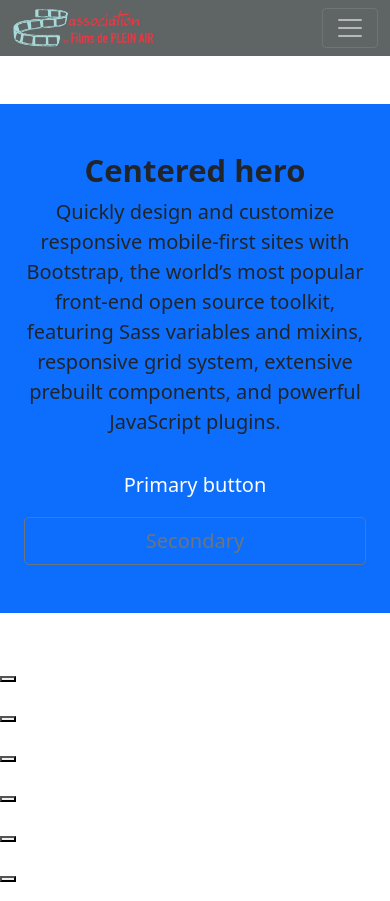
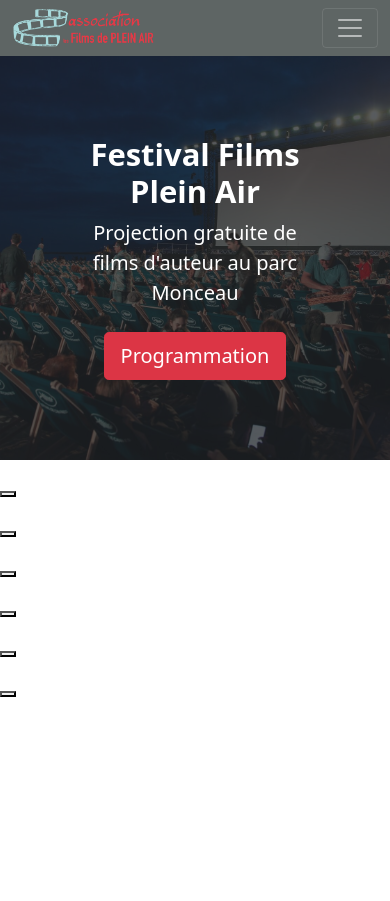
Before and after one commit to brianthiely/maquette-films-en-plein-air, a website: page index.html in a window 390 px wide. After the commit the page ends 844 px from the top, so only its background shows below. Drawn offline with nearby package versions, Linux system fonts and the light colour scheme.

Commit message:
heros responsive

```diff
--- a/index.html
+++ b/index.html
@@ -5,7 +5,7 @@
 		<meta http-equiv="X-UA-Compatible" content="IE=edge" />
 		<meta name="viewport" content="width=device-width, initial-scale=1.0" />
 		<title>Document</title>
-		<link rel="stylesheet" href="style.css">
+		<link rel="stylesheet" href="style.css" />
 		<link
 			href="https://cdn.jsdelivr.net/npm/bootstrap@5.1.3/dist/css/bootstrap.min.css"
 			rel="stylesheet"
@@ -62,25 +62,16 @@
 			</nav>
 		</header>
 		<main>
-			<section class="bg-primary">
-				<div class="px-4 py-5 my-5 text-center">
-					<h1 class="display-5 fw-bold">Centered hero</h1>
-					<div class="col-lg-6 mx-auto">
-						<p class="lead mb-4">
-							Quickly design and customize responsive mobile-first sites with
-							Bootstrap, the world’s most popular front-end open source toolkit,
-							featuring Sass variables and mixins, responsive grid system,
-							extensive prebuilt components, and powerful JavaScript plugins.
-						</p>
-						<div class="d-grid gap-2 d-sm-flex justify-content-sm-center">
-							<button type="button" class="btn btn-primary btn-lg px-4 gap-3">
-								Primary button
-							</button>
-							<button
-								type="button"
-								class="btn btn-outline-secondary btn-lg px-4"
-							>
-								Secondary
+			<section>
+				<div class="text-center bg-cover text-white">
+					<div class="bg-dark bg-opacity-75 p-5em">
+						<h1 class="display-5 fw-bold">Festival Films Plein Air</h1>
+						<div class="col-lg-6 mx-auto">
+							<p class="lead mb-4">
+								Projection gratuite de films d'auteur au parc Monceau
+							</p>
+							<button type="button" class="btn btn-danger btn-lg">
+								Programmation
 							</button>
 						</div>
 					</div>
--- a/style.css
+++ b/style.css
@@ -1,3 +1,13 @@
 .bg-granny {
-    background-color: #5E6564;
+	background-color: #5e6564;
 }
+.bg-cover {
+	background-image: url(./images/festival_films_plein_air-min.jpg);
+	background-size: cover;
+	background-position: center;
+    min-height: fit-content;
+}
+
+.p-5em {
+    padding: 5em;
+}
```
Also changed, not shown: images/festival_films_plein_air-min.jpg (added), 1 other file.
